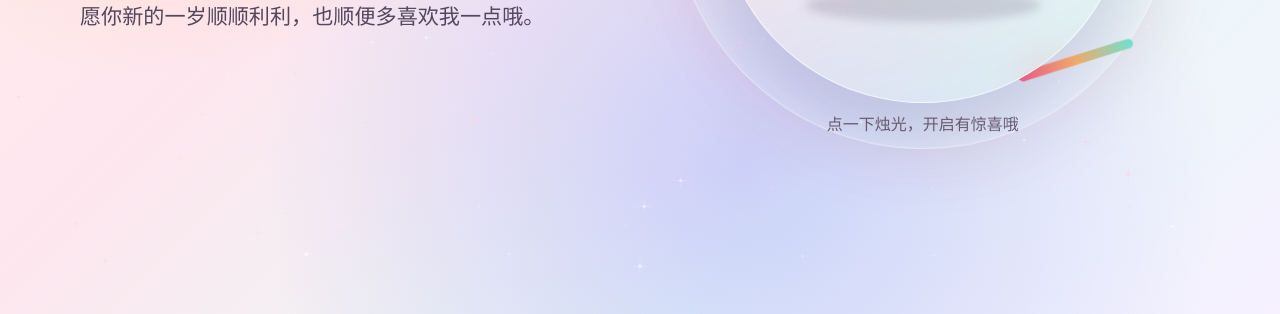
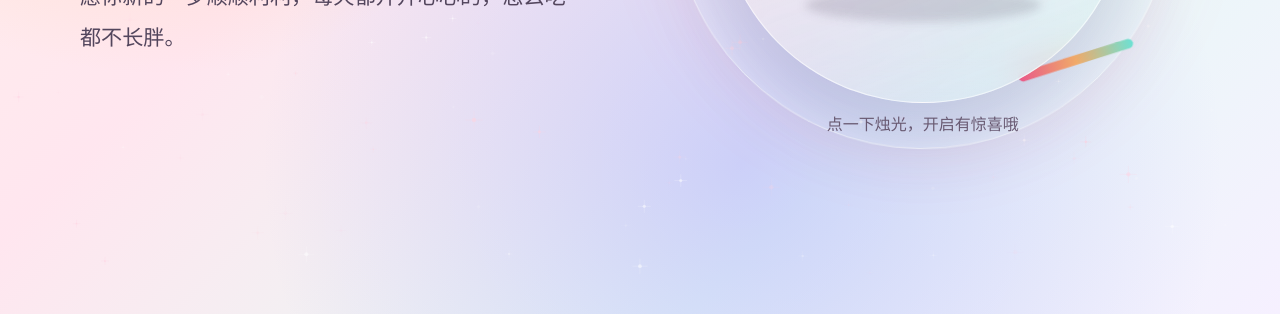
Before and after one commit to wongsiulam/BirthdayCard, a plain HTML site: page index.html in a window 1280 px wide. Shown: the part 525-839 px from the top of the page. Drawn offline with Linux system fonts and the light colour scheme.

Commit message:
fix: change the blessing word

```diff
--- a/index.html
+++ b/index.html
@@ -18,7 +18,7 @@
         <h1>静静老师</h1>
         <h1>生日快乐</h1>
         <p class="lead">
-          愿你新的一岁顺顺利利，也顺便多喜欢我一点哦。
+          愿你新的一岁顺顺利利，每天都开开心心的，怎么吃都不长胖。
         </p>
       </div>
 
```
